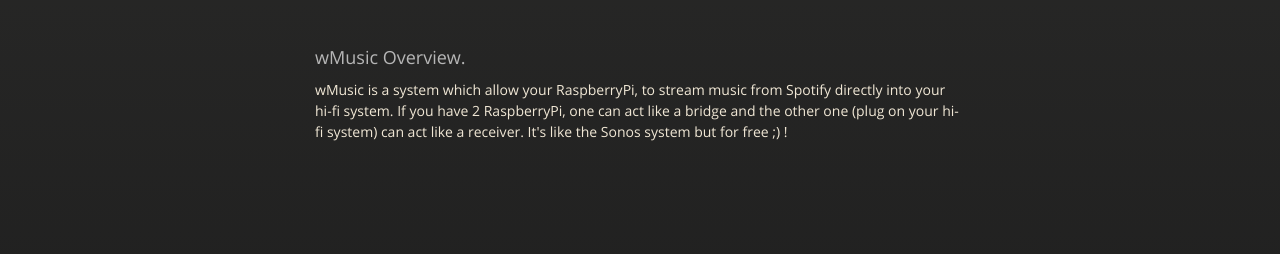
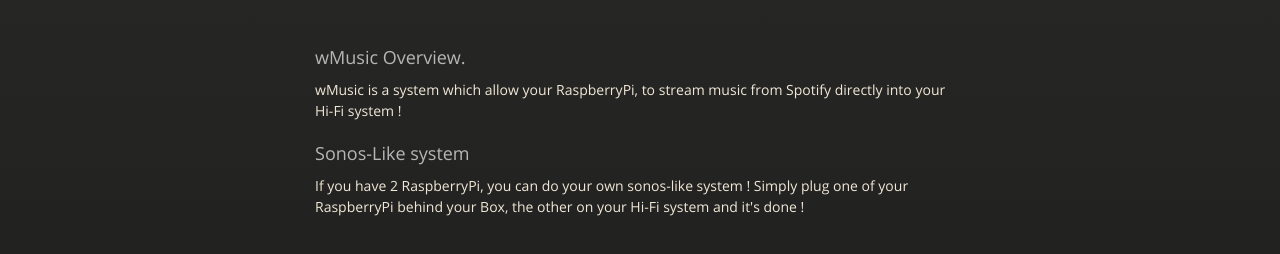
Before and after one commit to raphui/wMusic, a plain HTML site: page index.html in a window 1280 px wide. Shown: the part 226-480 px from the top of the page. Drawn offline with nearby package versions, Linux system fonts and the light colour scheme.

```diff
--- a/index.html
+++ b/index.html
@@ -40,8 +40,11 @@
 
         <h3>wMusic Overview.</h3>
 
-<p>wMusic is a system which allow your RaspberryPi, to stream music from Spotify directly into your hi-fi system.
-If you have 2 RaspberryPi, one can act like a bridge and the other one (plug on your hi-fi system) can act like a receiver. It's like the Sonos system but for free ;) !</p>
+<p>wMusic is a system which allow your RaspberryPi, to stream music from Spotify directly into your Hi-Fi system !</p>
+
+<h3>Sonos-Like system</h3>
+
+<p>If you have 2 RaspberryPi, you can do your own sonos-like system ! Simply plug one of your RaspberryPi behind your Box, the other on your Hi-Fi system and it's done ! </p>
       </section>
 
     </div>
--- a/params.json
+++ b/params.json
@@ -1 +1 @@
-{"name":"wMusic","tagline":"Streaming system using Spotify.","body":"### wMusic Overview.\r\nwMusic is a system which allow your RaspberryPi, to stream music from Spotify directly into your hi-fi system.\r\nIf you have 2 RaspberryPi, one can act like a bridge and the other one (plug on your hi-fi system) can act like a receiver. It's like the Sonos system but for free ;) !","google":"","note":"Don't delete this file! It's used internally to help with page regeneration."}
+{"name":"wMusic","tagline":"Streaming system using Spotify.","body":"### wMusic Overview.\r\nwMusic is a system which allow your RaspberryPi, to stream music from Spotify directly into your Hi-Fi system !\r\n\r\n### Sonos-Like system\r\nIf you have 2 RaspberryPi, you can do your own sonos-like system ! Simply plug one of your RaspberryPi behind your Box, the other on your Hi-Fi system and it's done ! ","google":"","note":"Don't delete this file! It's used internally to help with page regeneration."}
```
